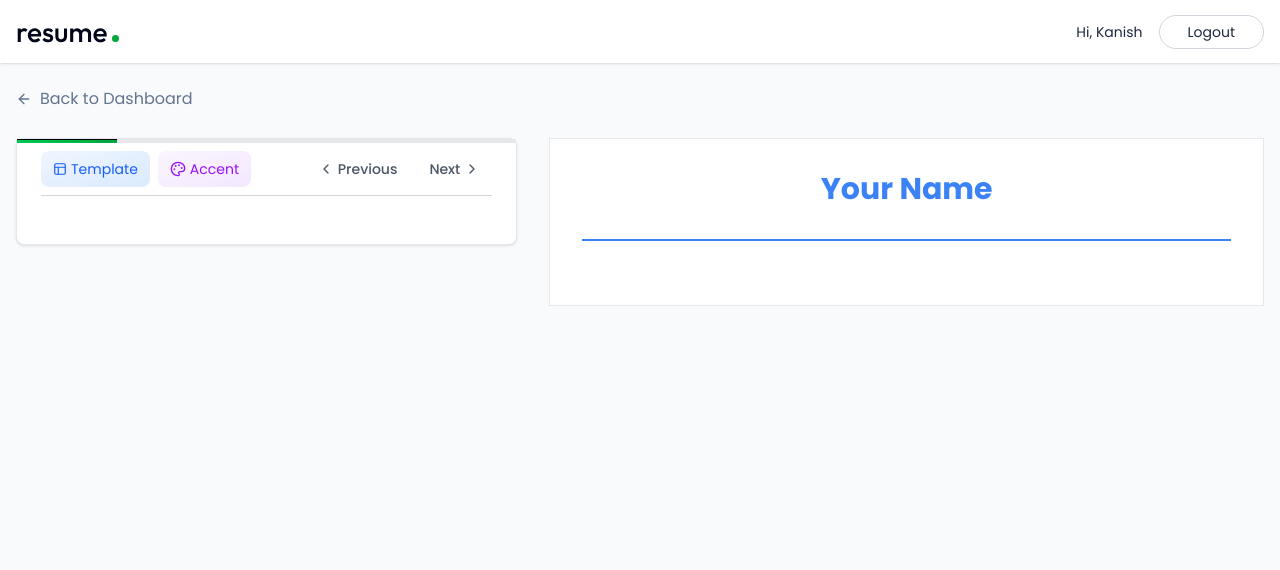
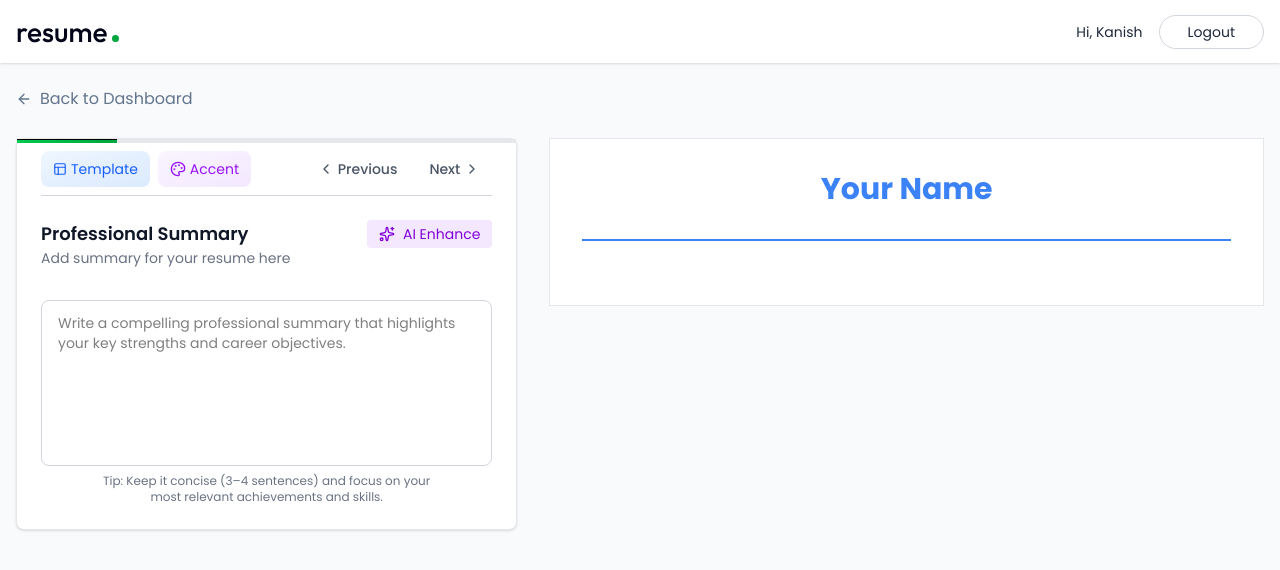
Before and after one commit to Kanish1012/KaniCV, a React (Vite) app in the folder client/: page /app/builder/1 in a window 1280 px wide. Both pictures are taken after a click on the button "Next". Shown: the top 570 px of the page. Built offline with nearby package versions, Linux system fonts and the light colour scheme.

Commit message:
Add ProfessionalSummaryForm component for resume summary input

```diff
--- /dev/null
+++ b/client/src/components/ProfessionalSummaryForm.jsx
@@ -0,0 +1,41 @@
+import { Sparkles } from "lucide-react";
+import React from "react";
+
+const ProfessionalSummaryForm = ({ data, onChange, setResumeData }) => {
+    return (
+        <div className="space-y-4">
+            <div className="flex items-start justify-between">
+                <div>
+                    <h3 className="flex items-center gap-2 text-lg font-semibold text-gray-900">
+                        Professional Summary
+                    </h3>
+                    <p className="text-sm text-gray-500">
+                        Add summary for your resume here
+                    </p>
+                </div>
+
+                <button className="flex items-center gap-2 px-3 py-1 text-sm bg-purple-100 text-purple-700 rounded hover:bg-purple-200 transition-colors disabled:opacity-50">
+                    <Sparkles className="size-4" />
+                    AI Enhance
+                </button>
+            </div>
+
+            <div className="mt-6">
+                <textarea
+                    value={data || ""}
+                    onChange={(e) => onChange(e.target.value)}
+                    rows={7}
+                    className="w-full mt-2 p-3 px-4 text-sm border border-gray-300 rounded-lg resize-none outline-none transition-colors focus:ring focus:ring-blue-500 focus:border-blue-500"
+                    placeholder="Write a compelling professional summary that highlights your key strengths and career objectives."
+                />
+
+                <p className="text-xs text-gray-500 max-w-4/5 mx-auto text-center">
+                    Tip: Keep it concise (3–4 sentences) and focus on your most
+                    relevant achievements and skills.
+                </p>
+            </div>
+        </div>
+    );
+};
+
+export default ProfessionalSummaryForm;
--- a/client/src/pages/ResumeBuilder.jsx
+++ b/client/src/pages/ResumeBuilder.jsx
@@ -17,6 +17,7 @@
 import ResumePreview from "../components/ResumePreview";
 import TemplateSelector from "../components/TemplateSelector";
 import ColorPicker from "../components/ColorPicker";
+import ProfessionalSummaryForm from "../components/ProfessionalSummaryForm";
 
 const ResumeBuilder = () => {
     const { resumeId } = useParams();
@@ -161,6 +162,19 @@
                                         }
                                     />
                                 )}
+
+                                {activeSection.id === "summary" && (
+                                    <ProfessionalSummaryForm
+                                        data={resumeData.professional_summary}
+                                        onChange={(data) =>
+                                            setResumeData((prev) => ({
+                                                ...prev,
+                                                professional_summary: data,
+                                            }))
+                                        }
+                                        setResumeData={setResumeData}
+                                    />
+                                )}
                             </div>
                         </div>
                     </div>
```
